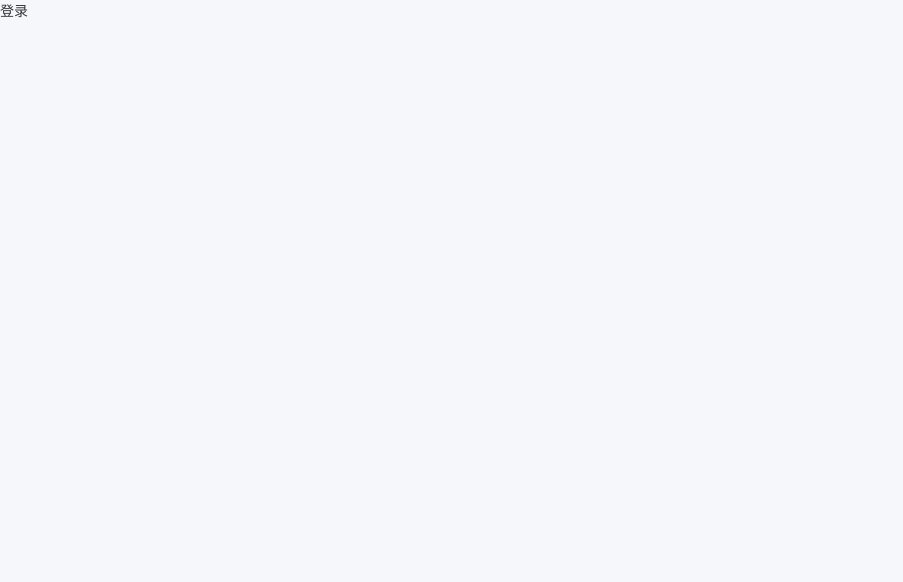
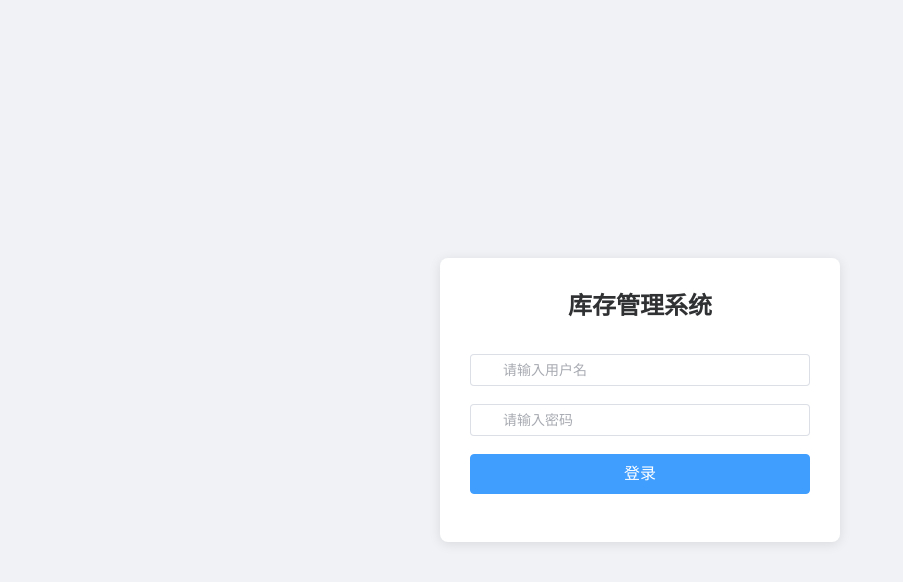
Before and after one commit to cqz1123/-, a Vue app: page /login in a window 1280 px wide. Shown: the top 582 px of the page, without its empty margins (0-903 px from the left). Built offline with nearby package versions, Linux system fonts and the light colour scheme.

Commit message:
登录页面框架构建

```diff
--- a/src/views/Admin.vue
+++ b/src/views/Admin.vue
@@ -7,7 +7,6 @@
         :default-active="activeMenu"
         class="sidebar-menu"
         router
-        :unique-opened="true"
       >
         <el-menu-item index="/admin/dashboard">
           <el-icon><HomeFilled /></el-icon>
--- a/src/views/Login.vue
+++ b/src/views/Login.vue
@@ -1,13 +1,80 @@
 <template>
-  <div>
-  登录
+  <div class="login-container">
+    <div class="login-card">
+      <h1 class="login-title">库存管理系统</h1>
+      <el-form class="login-form">
+        <el-form-item>
+          <el-input
+            v-model="loginForm.username"
+            placeholder="请输入用户名"
+            prefix-icon="el-icon-user"
+          />
+        </el-form-item>
+        <el-form-item>
+          <el-input
+            v-model="loginForm.password"
+            type="password"
+            placeholder="请输入密码"
+            prefix-icon="el-icon-lock"
+          />
+        </el-form-item>
+        <el-form-item>
+          <el-button
+            type="primary"
+            class="login-btn"
+            @click="handleLogin"
+          >
+            登录
+          </el-button>
+        </el-form-item>
+      </el-form>
+    </div>
   </div>
 </template>
 
 <script setup>
+import { reactive } from 'vue'
 
+const loginForm = reactive({
+  username: '',
+  password: ''
+})
+
+const handleLogin = () => {}
 </script>
 
 <style scoped>
+.login-container {
+  display: flex;
+  justify-content: center;
+  align-items: center;
+  height: 100vh;
+  background-color: #f0f2f5;
+}
 
+.login-card {
+  width: 400px;
+  padding: 30px;
+  background-color: white;
+  border-radius: 8px;
+  box-shadow: 0 2px 12px 0 rgba(0, 0, 0, 0.1);
+}
+
+.login-title {
+  text-align: center;
+  margin-bottom: 30px;
+  font-size: 24px;
+  font-weight: bold;
+  color: #303133;
+}
+
+.login-form {
+  width: 100%;
+}
+
+.login-btn {
+  width: 100%;
+  height: 40px;
+  font-size: 16px;
+}
 </style>
```
